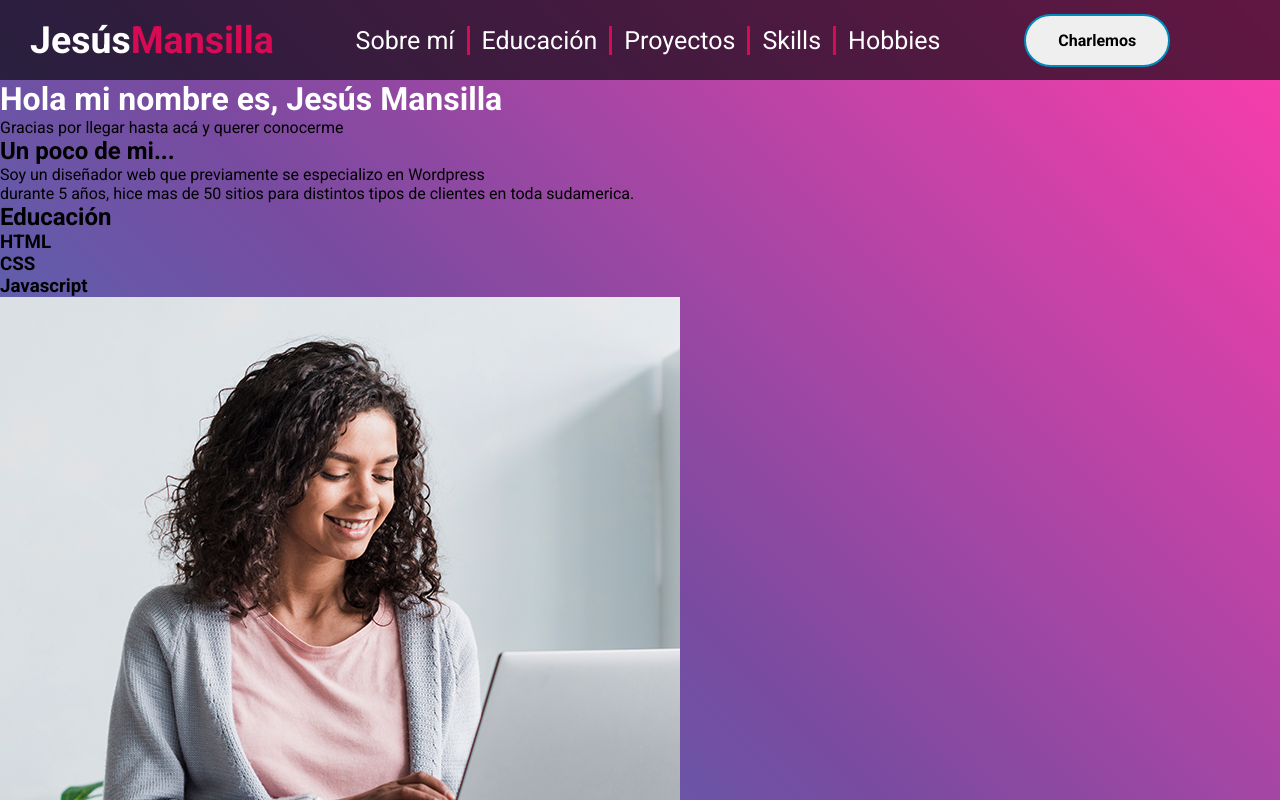
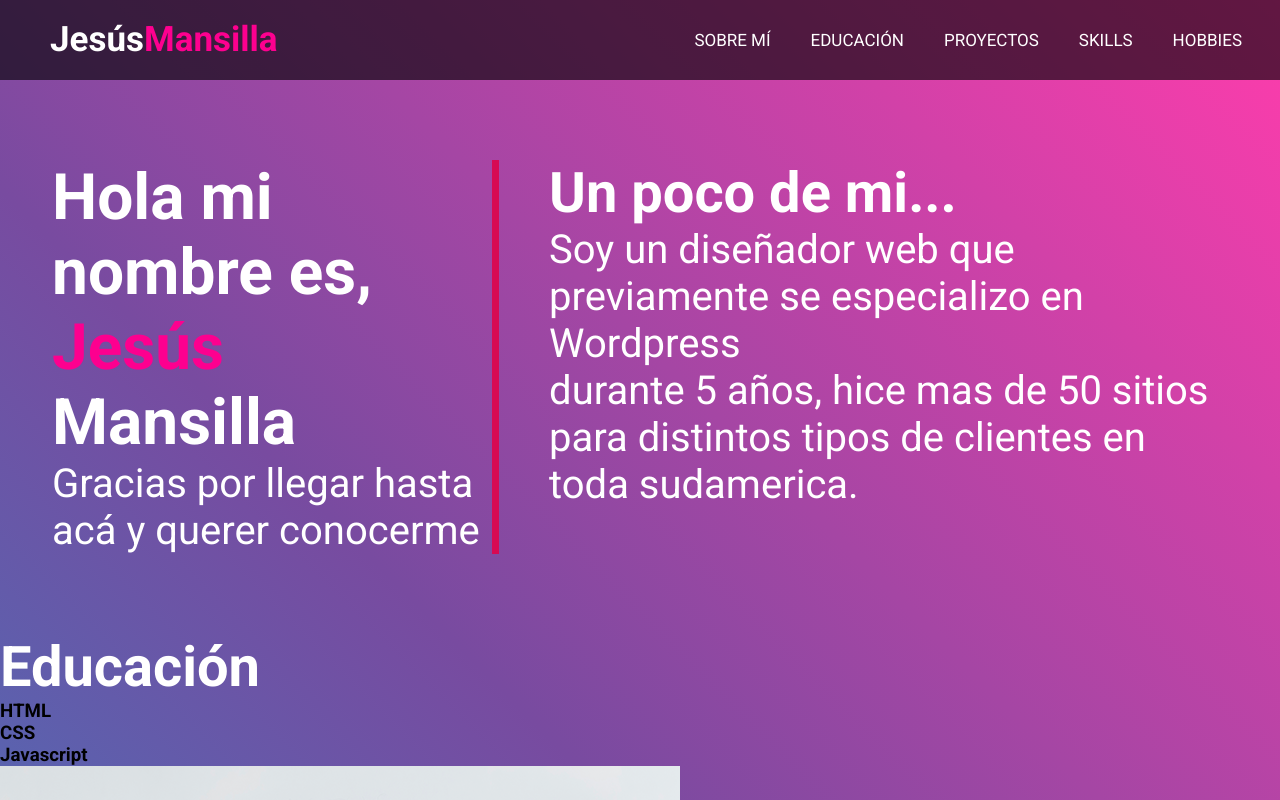
Before and after one commit to pablopdf/cv-jesus, a plain HTML site: page index.html in a window 1280 px wide. Shown: the top 800 px of the page. Drawn offline with Linux system fonts and the light colour scheme.

Commit message:
Modificaciones del h1-h2-p y span

```diff
--- a/index.html
+++ b/index.html
@@ -15,11 +15,12 @@
     <link rel="preconnect" href="https://fonts.googleapis.com">
     <link rel="preconnect" href="https://fonts.gstatic.com" crossorigin>
     <link href="https://fonts.googleapis.com/css2?family=Roboto:wght@400;700;900&display=swap" rel="stylesheet">
+    <link rel="stylesheet" href="https://cdnjs.cloudflare.com/ajax/libs/font-awesome/6.0.0-beta3/css/all.min.css" integrity="sha512-Fo3rlrZj/k7ujTnHg4CGR2D7kSs0v4LLanw2qksYuRlEzO+tcaEPQogQ0KaoGN26/zrn20ImR1DfuLWnOo7aBA==" crossorigin="anonymous" referrerpolicy="no-referrer" />
     <title>CV Jesús Mansilla</title>
   </head>
   <body>
-    <nav>
-      <label class="logo"><h2>Jesús<span>Mansilla <span></h2>
+    <!--<nav>
+      <label class="logo">
       </label>
 
       <ul class="menu">
@@ -36,15 +37,30 @@
       <label for="check" class="checkbtn">
         <i class="fas fa-bars"></i>
       </label>
-
-    </nav>
+    </nav>-->
+    <nav>
+      <input type="checkbox" id="check">
+      <label for="check" class="checkbtn">
+          <i class="fas fa-bars"></i>
+      </label>
+      <label for="" class="logo">
+        Jesús<span>Mansilla <span>
+      </label>
+      <ul>
+        <li class="line"><a href="#titulo">Sobre mí</a></li>
+        <li class="line"><a href="#educacion">Educación</a></li>
+        <li class="line"><a href="#proyectos">Proyectos</a></li>
+        <li class="line"><a href="#habilidades">Skills</a></li>
+        <li><a href="#hobbies">Hobbies</a></li>
+      </ul>
+  </nav>
        <presentacion>
         <titulo class="sobre-mi" id="titulo">
-          <div><h1>Hola mi nombre es,   <span>Jesús</span> Mansilla</h1>
+          <div><h1>Hola mi nombre es,  <span>Jesús</span> Mansilla</h1>
             <p>Gracias por llegar hasta acá y querer conocerme</p></div>
         </titulo>
         <descripcionp>
-          <h2>Un poco de mi...</h2>
+          <h2><u> Un poco de mi...</u></h2>
           <p>
             Soy un diseñador web que previamente se especializo en Wordpress<br>
             durante 5 años, hice mas de 50 sitios para distintos tipos de
--- a/styles.css
+++ b/styles.css
@@ -29,92 +29,88 @@ nav {
   justify-content: space-between;
   height: 80px;
   width: 100%;
-  padding-right: 30px;
-  padding-left: 30px;
-}
-
-.line {
-  padding-right: 12px;
-  border-right: 3px solid #d70a53;
 }
 
 label.logo {
   color: white;
-  font-size: 25px;
+  font-size: 35px;
+  line-height: 80px;
+  padding: 0 50px;
   font-weight: bold;
 }
 
-label span {
-  color: #d70a53;
-}
-a {
-  color: white;
-  transition-duration: 0.4s;
-}
-
-a:hover {
-  color: #d70a53;
+nav ul {
+  float: right;
+  margin-right: 20px;
 }
 
 nav ul li {
   display: inline-block;
-  margin: 4px;
-  font-size: 25px;
-  transition-duration: 0.5s ease;
-  cursor: pointer;
+  line-height: 80px;
+  margin: 0 5px;
 }
 
-button {
-  border: 2px solid #008cba;
-  border-radius: 50px;
-  color: black;
-  padding: 15px 32px;
-  text-align: center;
-  text-decoration: none;
-  display: inline-block;
-  font-size: 16px;
-  font-weight: bold;
-  margin: 2px 2px;
-  transition-duration: 0.4s;
-  cursor: pointer;
+nav ul li a {
+  color: white;
+  font-size: 17px;
+  text-transform: uppercase;
+  padding: 7px 13px;
+  border-radius: 3px;
 }
 
-button:hover {
-  background-color: #d70a53;
-  color: white;
-}
-
-h1 {
-  color: white;
+a .active,
+a:hover {
+  background: #fd008f;
+  transition: 0.5s;
 }
 
 .checkbtn {
   font-size: 30px;
   color: white;
   float: right;
+  line-height: 80px;
+  margin-right: 40px;
   cursor: pointer;
-}
-
-#checkbox {
   display: none;
 }
 
-@media (max-width: 1100px) {
-  label.logo {
-    font-size: 25px;
-  }
-
-  nav ul li a {
-    font-size: 23px;
-    float: left;
-  }
-
-  button {
-    display: none;
-  }
+#check {
+  display: none;
 }
 
-@media (max-width: 800px) {
+presentacion {
+  display: inline-flex;
+  margin: 10vh 6.5vh;
+}
+
+presentacion titulo {
+  padding-right: 10px;
+  border-right: 7px solid #d70a53;
+}
+
+h1 {
+  color: white;
+  font-size: 8vh;
+}
+
+h2 {
+  color: white;
+  font-size: 7vh;
+}
+p {
+  color: white;
+  font-size: 5vh;
+}
+
+span {
+  color: #fd008f;
+}
+
+descripcionp {
+  padding-left: 50px;
+}
+
+@media (max-width: 1070px) {
   .checkbtn {
     display: block;
   }
@@ -126,7 +122,39 @@ h1 {
     background: #d70a53;
     top: 80px;
     left: 0;
+    left: -100%;
     text-align: center;
-    flex-flow: column;
+    transition: all 0.5s;
+  }
+
+  nav ul li {
+    display: block;
+    margin: 50px 0;
+    line-height: 30px;
+  }
+
+  nav ul li a {
+    font-size: 20px;
+  }
+  a:hover,
+  a.active {
+    background: none;
+    color: white;
+    text-shadow: 3px 3px 5px black;
+  }
+
+  #check:checked ~ ul {
+    left: 0;
   }
 }
+
+@media (max-width: 952px) {
+  label.logo {
+    font-size: 30px;
+    padding-left: 50px;
+  }
+
+  nav ul li a {
+    font-size: 16px;
+  }
+}
```
